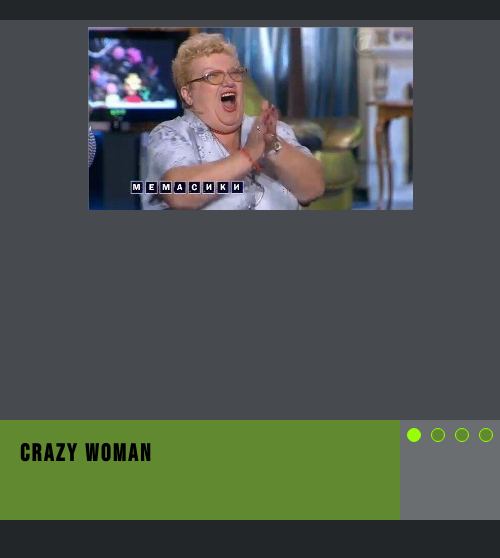
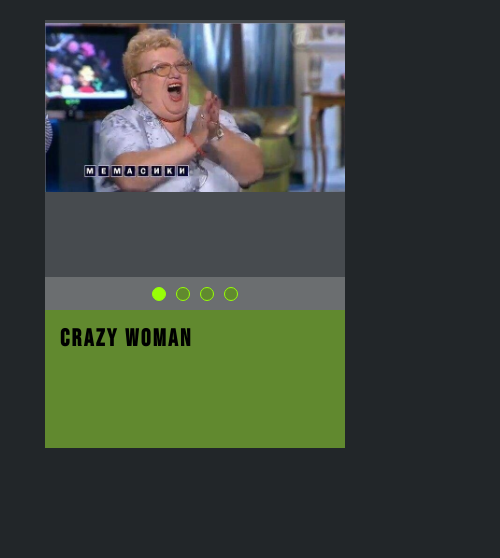
Before and after one commit to olvsivkov/cssMemSlider, a plain HTML site: page cssMemSliders/index.html in a window 390 px wide. Shown: the whole page, 500 px wide, since content can reach past the window. Drawn offline with Linux system fonts and the light colour scheme.

Commit message:
feat: add adaptive design

```diff
--- a/cssMemSliders/style.css
+++ b/cssMemSliders/style.css
@@ -15,6 +15,7 @@ body {
     min-height: 500px;
     min-width: 500px;
     display: grid;
+    align-items: center;
     grid-template-rows: 4fr 1fr;
     margin: 5% auto;
     background-color: #474B4F;
@@ -22,11 +23,11 @@ body {
 
 .slider {
     height: 95%;
-    width: 65%;
     min-height: 300px;
     min-width: 300px;
     margin: auto;
     padding-bottom: 1%;
+    padding-top: 1%;
 }
 
 img {
@@ -100,3 +101,30 @@ img {
     padding: 1%;
     background-color: #6B6E70;
 }
+
+@media (max-width: 768px) {
+    .mem-wrapper {
+        height: 95%;
+        width: 75%;
+        min-height: auto;
+        min-width: 300px;
+        display: grid;
+        grid-template-rows: 3fr 2fr;
+        margin: 5% auto;
+        background-color: #474B4F;
+    }
+    .under-slider {
+        display: flex;
+        flex-direction: column-reverse;
+    }
+    .slider {
+        height: 95%;
+        min-height: 250px;
+        min-width: 300px;
+        margin: auto;
+        padding-bottom: 1%;
+    }
+    .mem-text {
+        min-height: 108px;
+    }
+}
```
